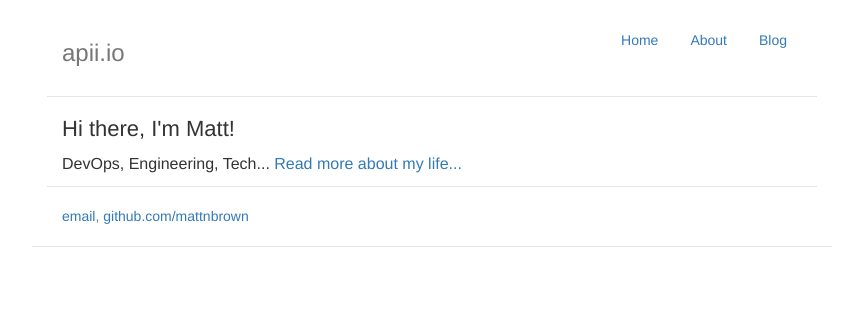
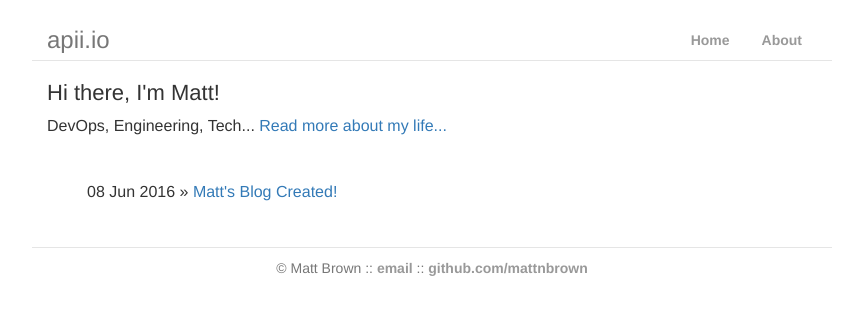
Before and after one commit to mattnbrown/mattnbrown.github.io, a Jekyll site: the page built from index.html, in a window 1280 px wide. Shown: the top 315 px of the page, without its empty margins (208-1071 px from the left). Built offline with Jekyll 4.4.1, drawn with Linux system fonts in a browser that asks for light colours.

Commit message:
my baad css, but it kinda works

```diff
--- a/_config.yml
+++ b/_config.yml
@@ -1,2 +1,2 @@
-name: Matt Brown
+title: Matt Brown
 markdown: kramdown
--- a/_layouts/default.html
+++ b/_layouts/default.html
@@ -8,24 +8,29 @@
 		<body>
 
 			<div class="container header">
-      <div class="header clearfix">
+				<div class="row">
+					<div class="col-md-6"><h3 class="text-muted">apii.io</h3></div>
+					<div class="col-md-6">
 	        <nav>
 	          <ul class="nav nav-pills pull-right">
 	            <li role="presentation"><a href="/">Home</a></li>
 	            <li role="presentation"><a href="/about">About</a></li>
-            <li role="presentation"><a href="/blog">Blog</a></li>
 	          </ul>
 	        </nav>
-        <h3 class="text-muted">apii.io</h3>
 					</div>
 
-			<div class="container">
+				</div>
+			</div>
+
+				<div class="container body">
 
 				{{ content }}
 
 				</div>
-			<footer class="footer">
-	    		<a href="mailto:matt@apii.io">email</a>, <a href="https://github.com/mattnbrown">github.com/mattnbrown</a>
-			</footer>
+
+				<div class="container footer">
+		    	<p>&copy; Matt Brown :: <a href="mailto:matt@apii.io">email</a> :: <a href="https://github.com/mattnbrown">github.com/mattnbrown</a></p>
+				</div>
+
 		</body>
 	</html>
--- a/about/index.html
+++ b/about/index.html
@@ -1,9 +1,9 @@
 ---
 layout: default
-title: Matt Brown
+title: apii.io | Matt Brown | About
 ---
 <div>
 	<h1>About</h1>
 	<p>Some stuff goes here...</p>
 	<p>Find me on: Twitter<br />LinkedIn<br />AngelList</p>
-</div><!-- /.blurb -->
+</div>
--- a/css/main.css
+++ b/css/main.css
@@ -1,39 +1,57 @@
-/* Space out content a bit */
+/* Matt's super uber style sheet! */
+
+/* setup some spacing */
 body {
   padding-top: 20px;
   padding-bottom: 20px;
 }
 
-.header,
-.footer {
-  padding-right: 15px;
-  padding-left: 15px;
-}
-
-/* Custom page header */
+/* header stuff */
 .header {
-  padding-bottom: 20px;
+  padding-bottom: 0px;
   border-bottom: 1px solid #e5e5e5;
 }
 
-/* Custom page footer */
+.header a { ext-decoration: none; color: #999; font-weight: bold;}
+.header a:hover { color: #999 }
+
+.header h3 {
+  margin-top: 0;
+  margin-bottom: 0;
+  line-height: 40px;
+}
+
+/* footer stuff */
 .footer {
-  padding-top: 19px;
+  padding-top: 10px;
   color: #777;
   border-top: 1px solid #e5e5e5;
+  text-align: center;
 }
 
-/* Customize container */
+.footer a { ext-decoration: none; color: #999; font-weight: bold;}
+.footer a:hover { text-decoration: underline; }
+
+/* base container */
 .container {
   max-width: 800px;
 }
 
-/* styles */
-.bodycontent1 {
-  line-height: 1.5;
+/* style stuff */
+.body {
+  line-height: 1.;
   font-size: 16px;
 }
 
-.bodycontent1 h1 {
+.body h1 {
   font-size: 22px;
 }
+
+ul.posts {
+    margin: 10px auto 20px;
+    font-size: 16px;
+}
+
+ul.posts li {
+    list-style: none;
+}
--- a/index.html
+++ b/index.html
@@ -1,8 +1,15 @@
 ---
 layout: default
-title: Matt Brown
+title: apii.io | Matt Brown
 ---
-<div class="bodycontent1">
 	<h1>Hi there, I'm Matt!</h1>
 	<p>DevOps, Engineering, Tech... <a href="/about">Read more about my life...</a></p>
-</div>
+	<br />
+
+	<ul class="posts">
+		{% for post in site.posts %}
+			<li><span>{{ post.date | date_to_string }}</span> » <a href="{{ post.url }}" title="{{ post.title }}">{{ post.title }}</a></li>
+		{% endfor %}
+	</ul>
+
+	<br />
```
Lines whose indentation alone changed are shown as unchanged.
